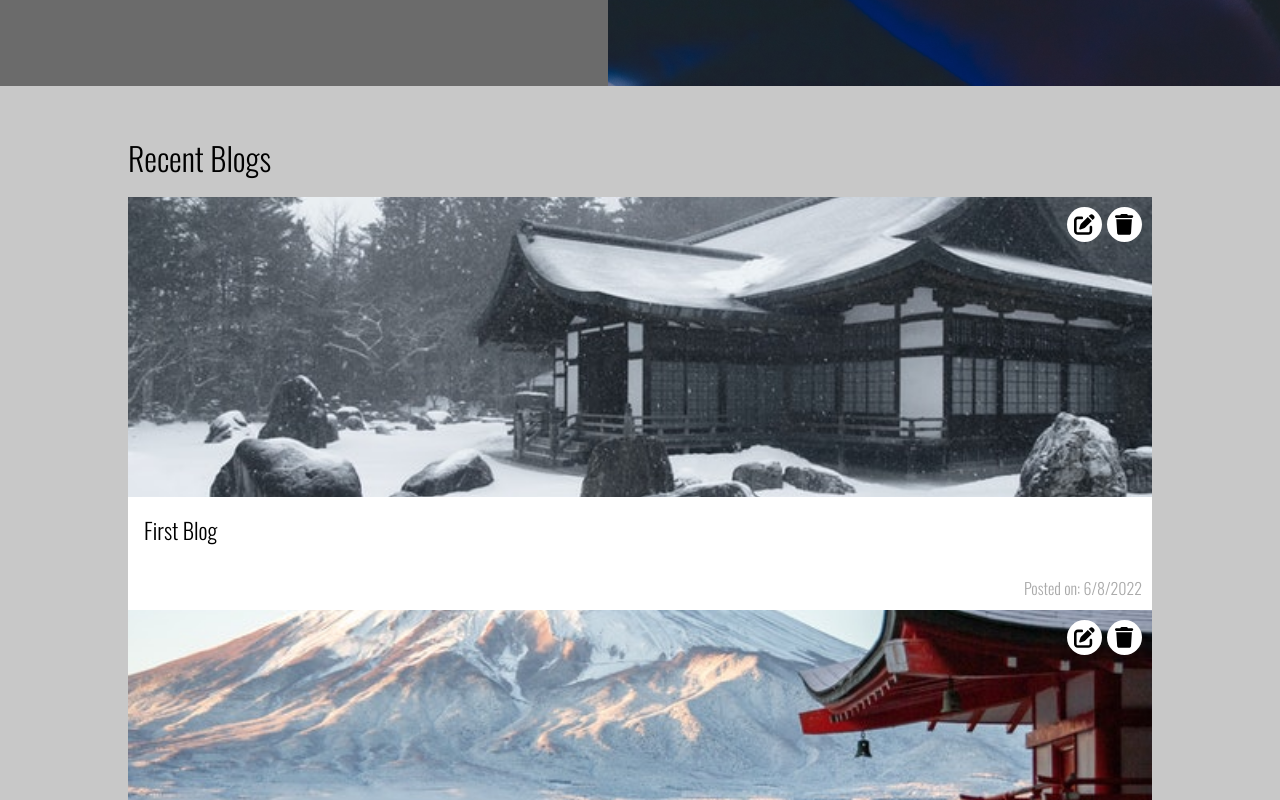
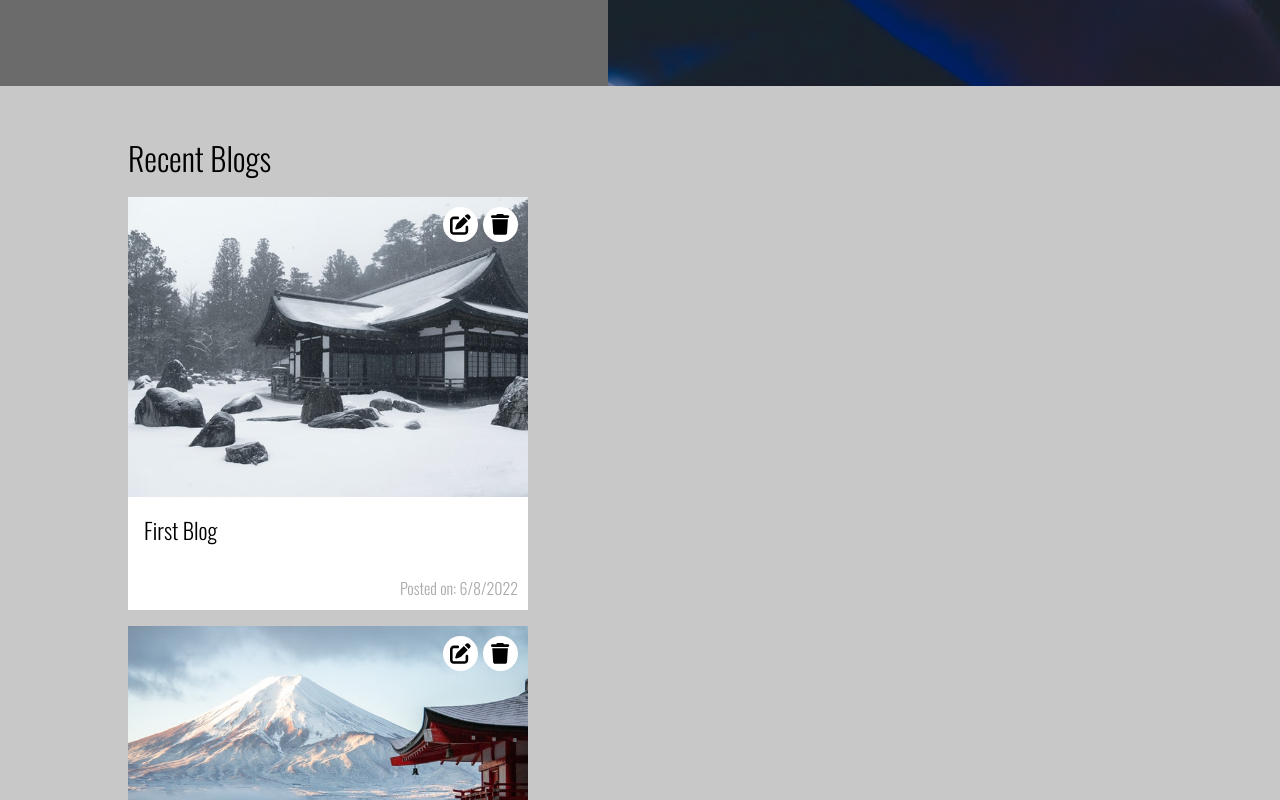
Before and after one commit to Kiho2735/vue-blog, a Vue app: page /home in a window 1280 px wide. Shown: the part 620-1420 px from the top of the page. Built offline with nearby package versions, Linux system fonts and the light colour scheme.

Commit message:
Change style for post lists (mobile)

```diff
--- a/src/components/blog/BlogList.vue
+++ b/src/components/blog/BlogList.vue
@@ -3,7 +3,6 @@
     <div>
       <h2 class="title"><slot> </slot></h2>
 
-      <router-link to="#">
       <div class="recent-blog-card">
         <blog-card
           v-for="(blog, index) in blogList"
@@ -14,7 +13,6 @@
         >
         </blog-card>
       </div>
-      </router-link>
     </div>
   </div>
 </template>
@@ -38,7 +36,6 @@ export default {
 }
 
 .blog-card-container {
-  width: 100vw;
   background-color: #c8c8c8;
   display: flex;
   justify-content: center;
@@ -47,12 +44,12 @@ export default {
 
   div {
     width: 80vw;
-    display: flex;
-    flex-direction: column;
   }
 }
 
 .recent-blog-card {
+  display: flex;
+  flex-direction: column;
   //   display: grid;
   //   gap: 32px;
   //   grid-template-columns: 1fr;
--- a/src/components/ui/BlogCard.vue
+++ b/src/components/ui/BlogCard.vue
@@ -1,10 +1,11 @@
 <template>
   <div class="blog-card">
+    <router-link to="#">
       <div class="action-icons">
-      <div class="action-icon">
+        <div class="action-icon action-icon__edit">
           <font-awesome-icon :icon="['fa', 'pen-to-square']" />
         </div>
-      <div class="action-icon">
+        <div class="action-icon action-icon__delete">
           <font-awesome-icon :icon="['fa', 'trash']" />
         </div>
       </div>
@@ -15,6 +16,7 @@
         <p class="info__title">{{ title }}</p>
         <p class="info__date">Posted on: {{ date }}</p>
       </div>
+    </router-link>
   </div>
 </template>
 
@@ -29,6 +31,8 @@ export default {
   position: relative;
   font-size: 1.3rem;
   font-weight: 300;
+  max-width: 400px;
+  margin-bottom: 1rem;
 }
 
 .action-icons {
@@ -49,6 +53,22 @@ export default {
 
   &:first-child {
     margin-right: 0.3rem;
+  }
+
+  &__edit {
+    transition: color 0.3s ease;
+
+    &:hover {
+      color: rgb(0, 160, 253);
+    }
+  }
+
+  &__delete {
+    transition: color 0.3s ease;
+
+    &:hover {
+      color: #f73b3b;
+    }
   }
 }
 
```
Lines whose indentation alone changed are shown as unchanged.
